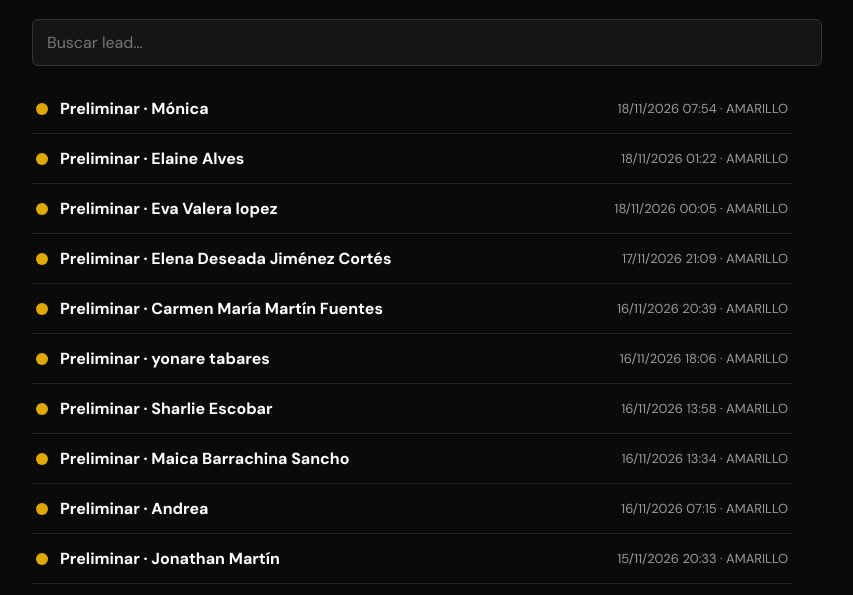
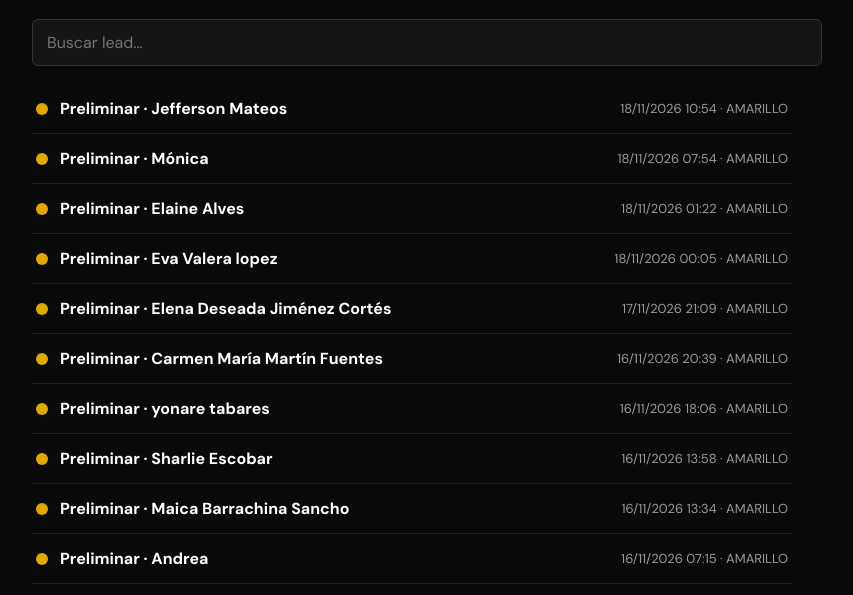
Before and after one commit to IDCO-ES/pps-internal, a plain HTML site: page pps-auto/index.html in a window 1280 px wide. Shown: the part 193-788 px from the top of the page, without its empty margins (228-1081 px from the left). Drawn offline with Linux system fonts and the light colour scheme.

Commit message:
Panel PPS Auto: Preliminar · Jefferson Mateos

```diff
--- a/pps-auto/index.html
+++ b/pps-auto/index.html
@@ -20,6 +20,7 @@
     <input id="q" placeholder="Buscar lead..." oninput="f()">
     <ul id="l">
     <!-- IDCO:NUEVO_DEPLOY -->
+<li><span class="p" style="background:#E0A800"></span><a href="./jefferson-mateos-20261118-105421-a296f3/" target="_blank">Preliminar · Jefferson Mateos</a><span class="f">18/11/2026 10:54 · AMARILLO</span></li>
 <li><span class="p" style="background:#E0A800"></span><a href="./monica-20261118-075420-b9073c/" target="_blank">Preliminar · Mónica</a><span class="f">18/11/2026 07:54 · AMARILLO</span></li>
 <li><span class="p" style="background:#E0A800"></span><a href="./elaine-alves-20261118-012217-c55882/" target="_blank">Preliminar · Elaine Alves</a><span class="f">18/11/2026 01:22 · AMARILLO</span></li>
 <li><span class="p" style="background:#E0A800"></span><a href="./eva-valera-lopez-20261118-000547-3dffd3/" target="_blank">Preliminar · Eva Valera lopez</a><span class="f">18/11/2026 00:05 · AMARILLO</span></li>
```
